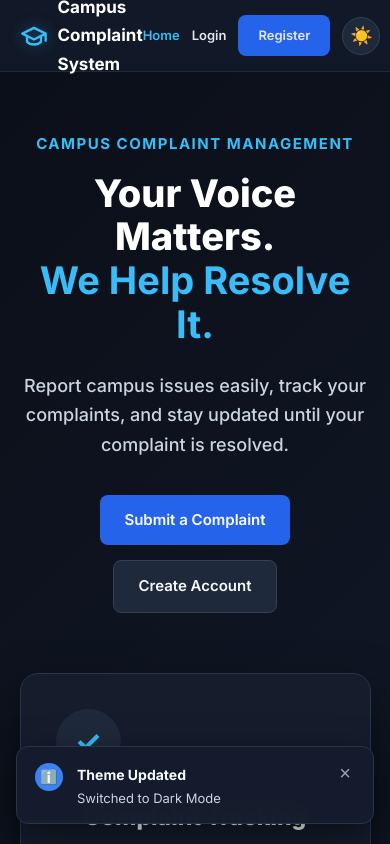
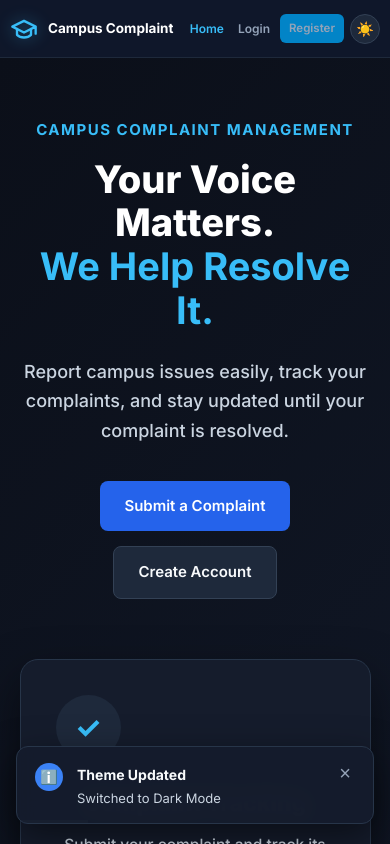
Before and after one commit to Abinaya-1808/campus-complaint-system, a plain HTML site: page frontend/index.html in a window 390 px wide. Both pictures are taken after a click on the button "Toggle Dark / Light Theme". Shown: the top 844 px of the page. Drawn offline with Linux system fonts and the light colour scheme.

Commit message:
Fix mobile navbar layout, prevent logo line breaking and word collision with nav links

```diff
--- a/frontend/css/style.css
+++ b/frontend/css/style.css
@@ -21,45 +21,70 @@ body {
 }
 
 
-/* =========================
-   NAVBAR
-========================= */
+/* ==================================================
+   NAVBAR & LOGO RESPONSIVE LAYOUT
+================================================== */
 
 .navbar {
     width: 100%;
-    height: 72px;
+    min-height: 70px;
+    height: auto;
     display: flex;
     align-items: center;
     justify-content: space-between;
-    padding: 0 7%;
+    padding: 0 6%;
+    gap: 16px;
     background: #ffffff;
     border-bottom: 1px solid #e5e7eb;
     position: sticky;
     top: 0;
-    z-index: 100;
+    z-index: 1000;
+    box-sizing: border-box;
 }
 
-.logo {
-    font-size: 22px;
+.logo,
+.navbar .logo {
+    display: inline-flex;
+    align-items: center;
+    gap: 10px;
+    font-size: 21px;
     font-weight: 700;
-    color: #172033;
+    color: #172554;
+    text-decoration: none;
+    white-space: nowrap;
+    flex-shrink: 0;
 }
 
-.logo span {
+.logo span,
+.navbar .logo span {
+    white-space: nowrap;
+    color: #172554;
+}
+
+.logo-icon,
+.navbar .logo-icon {
+    width: 28px;
+    height: 28px;
     color: #2563eb;
+    stroke: #2563eb;
+    flex-shrink: 0;
+    transition: transform 0.2s ease;
 }
 
 .navbar nav {
     display: flex;
     align-items: center;
-    gap: 28px;
+    gap: 20px;
+    flex-shrink: 0;
 }
 
 .navbar nav a {
     text-decoration: none;
     color: #1e293b;
-    font-size: 16px;
+    font-size: 15px;
     font-weight: 600;
+    white-space: nowrap;
+    transition: color 0.2s ease;
 }
 
 .navbar nav a:hover,
@@ -67,11 +92,30 @@ body {
     color: #2563eb;
 }
 
+.nav-links {
+    display: flex;
+    align-items: center;
+    gap: 16px;
+    flex-shrink: 0;
+}
+
+.nav-links a {
+    text-decoration: none;
+    color: #1e293b;
+    font-size: 14.5px;
+    font-weight: 600;
+    white-space: nowrap;
+    transition: color 0.2s ease;
+}
+
 .nav-btn {
-    padding: 10px 20px;
+    padding: 9px 18px;
     background: #2563eb;
     color: #ffffff !important;
     border-radius: 8px;
+    font-weight: 600;
+    white-space: nowrap;
+    transition: background 0.2s ease;
 }
 
 .nav-btn:hover {
@@ -1354,3 +1398,161 @@ footer {
     color: #fee2e2 !important;
     border-color: #991b1b !important;
 }
+
+/* ==================================================
+   MOBILE NAVBAR & WORD SPACING FIXES
+================================================== */
+@media (max-width: 768px) {
+    .navbar {
+        padding: 8px 4%;
+        gap: 12px;
+        min-height: 64px;
+    }
+
+    .navbar nav {
+        gap: 12px;
+    }
+
+    .nav-links {
+        gap: 10px;
+        overflow-x: auto;
+        -webkit-overflow-scrolling: touch;
+        scrollbar-width: none;
+        max-width: 100%;
+        padding-bottom: 2px;
+    }
+
+    .nav-links::-webkit-scrollbar {
+        display: none;
+    }
+}
+
+@media (max-width: 600px) {
+    .navbar {
+        padding: 8px 12px;
+        min-height: 58px;
+        gap: 10px;
+    }
+
+    .logo,
+    .navbar .logo {
+        font-size: 15px;
+        gap: 6px;
+        white-space: nowrap;
+    }
+
+    .logo-icon,
+    .navbar .logo-icon {
+        width: 22px;
+        height: 22px;
+    }
+
+    .navbar nav {
+        gap: 8px;
+    }
+
+    .navbar nav a,
+    .nav-links a {
+        font-size: 13px;
+        padding: 4px 5px;
+        white-space: nowrap;
+    }
+
+    .nav-btn {
+        padding: 6px 12px !important;
+        font-size: 12px !important;
+        border-radius: 6px !important;
+    }
+
+    .theme-toggle-btn {
+        width: 32px;
+        height: 32px;
+        font-size: 15px;
+    }
+}
+
+@media (max-width: 440px) {
+    .navbar {
+        padding: 6px 10px;
+        gap: 8px;
+    }
+
+    .logo-suffix {
+        display: none !important;
+    }
+
+    .logo,
+    .navbar .logo {
+        font-size: 13.5px;
+        gap: 5px;
+    }
+
+    .logo-icon,
+    .navbar .logo-icon {
+        width: 20px;
+        height: 20px;
+    }
+
+    .navbar nav {
+        gap: 6px;
+    }
+
+    .navbar nav a,
+    .nav-links a {
+        font-size: 12px;
+        padding: 3px 4px;
+    }
+
+    .nav-btn {
+        padding: 5px 9px !important;
+        font-size: 11.5px !important;
+    }
+
+    .theme-toggle-btn {
+        width: 30px;
+        height: 30px;
+        font-size: 14px;
+    }
+}
+
+/* Dark Mode Navbar Specifics */
+[data-theme="dark"] .navbar {
+    background: #0f172a !important;
+    border-bottom: 1px solid #1e293b !important;
+}
+
+[data-theme="dark"] .navbar .logo,
+[data-theme="dark"] .navbar .logo span,
+[data-theme="dark"] .logo,
+[data-theme="dark"] .logo span {
+    color: #ffffff !important;
+}
+
+[data-theme="dark"] .logo-icon,
+[data-theme="dark"] .navbar .logo-icon {
+    color: #38bdf8 !important;
+    stroke: #38bdf8 !important;
+    filter: drop-shadow(0 0 8px rgba(56, 189, 248, 0.4)) !important;
+}
+
+[data-theme="dark"] .navbar nav a,
+[data-theme="dark"] .navbar .nav-links a,
+[data-theme="dark"] .nav-links a {
+    color: #94a3b8 !important;
+}
+
+[data-theme="dark"] .navbar nav a:hover,
+[data-theme="dark"] .navbar .nav-links a:hover,
+[data-theme="dark"] .navbar nav a.active,
+[data-theme="dark"] .navbar .nav-links a.active {
+    color: #38bdf8 !important;
+}
+
+[data-theme="dark"] .nav-btn {
+    background: #0284c7 !important;
+    color: #ffffff !important;
+}
+
+[data-theme="dark"] .nav-btn:hover {
+    background: #0369a1 !important;
+}
--- a/frontend/index.html
+++ b/frontend/index.html
@@ -8,42 +8,7 @@
     <link rel="icon" type="image/svg+xml" href="assets/images/favicon.svg">
     <link rel="stylesheet" href="css/style.css">
 
-    <style>
-        /* Navbar Logo */
-        .navbar .logo {
-            display: flex;
-            align-items: center;
-            gap: 12px;
-            font-size: 22px;
-            font-weight: 700;
-            color: #172554;
-            text-decoration: none;
-        }
 
-        .navbar .logo-icon {
-            width: 32px;
-            height: 32px;
-            color: #2563eb;
-            stroke: #2563eb;
-            flex-shrink: 0;
-        }
-
-        .navbar .logo span {
-            color: #172554;
-        }
-
-        @media (max-width: 600px) {
-            .navbar .logo {
-                font-size: 17px;
-                gap: 8px;
-            }
-
-            .navbar .logo-icon {
-                width: 26px;
-                height: 26px;
-            }
-        }
-    </style>
 </head>
 
 <body>
@@ -52,11 +17,11 @@
     <header class="navbar">
 
         <a href="index.html" class="logo">
-            <svg class="logo-icon" width="30" height="30" viewBox="0 0 24 24" fill="none" stroke="currentColor" stroke-width="2" stroke-linecap="round" stroke-linejoin="round">
+            <svg class="logo-icon" width="28" height="28" viewBox="0 0 24 24" fill="none" stroke="currentColor" stroke-width="2" stroke-linecap="round" stroke-linejoin="round">
                 <path d="M22 10v6M2 10l10-5 10 5-10 5z"/>
                 <path d="M6 12v5c3 3 9 3 12 0v-5"/>
             </svg>
-            <span>Campus Complaint System</span>
+            <span>Campus Complaint<span class="logo-suffix"> System</span></span>
         </a>
 
         <nav>
--- a/frontend/js/common.js
+++ b/frontend/js/common.js
@@ -101,6 +101,7 @@ function showToast(message, type = 'success', title = null, duration = 4000) {
 
 // Automatically inject and manage theme toggle button in navbar
 function initThemeToggle() {
+    formatNavbarLogo();
     if (document.getElementById('themeToggleBtn')) return;
 
     const navContainer = document.querySelector('.navbar .nav-links') ||
@@ -576,3 +577,26 @@ function getNotificationsSkeletonHTML(count = 4) {
     }
     return items;
 }
+
+
+/**
+ * Ensures navbar logo has proper SVG and responsive .logo-suffix wrapper
+ */
+function formatNavbarLogo() {
+    const logoEl = document.querySelector('.navbar .logo');
+    if (!logoEl) return;
+
+    if (!logoEl.querySelector('.logo-suffix')) {
+        const text = logoEl.textContent.trim();
+        if (text.includes('Campus Complaint')) {
+            const hasSvg = logoEl.querySelector('svg');
+            const svgHTML = hasSvg ? hasSvg.outerHTML : `
+                <svg class="logo-icon" width="28" height="28" viewBox="0 0 24 24" fill="none" stroke="currentColor" stroke-width="2" stroke-linecap="round" stroke-linejoin="round">
+                    <path d="M22 10v6M2 10l10-5 10 5-10 5z"/>
+                    <path d="M6 12v5c3 3 9 3 12 0v-5"/>
+                </svg>
+            `;
+            logoEl.innerHTML = `${svgHTML}<span>Campus Complaint<span class="logo-suffix"> System</span></span>`;
+        }
+    }
+}
```
